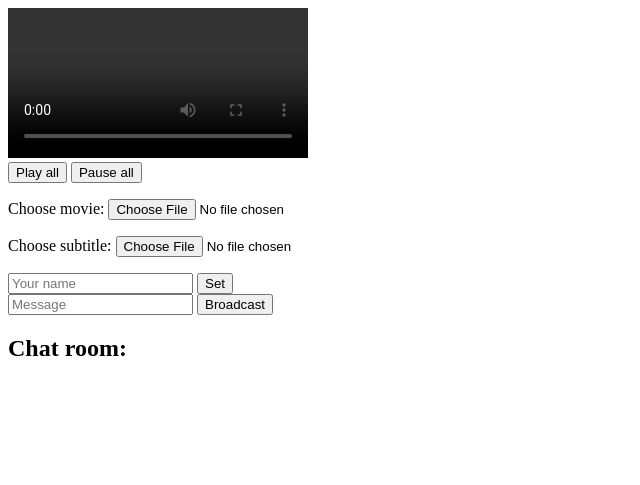
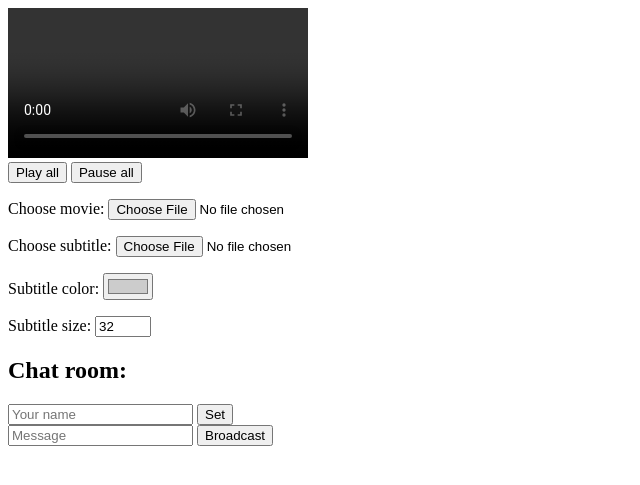
Before and after one commit to byeah/syncplayer, a Flask app: page / in a window 1280 px wide. Shown: the top 485 px of the page, without its empty margins (0-640 px from the left). Run offline with Flask 2, Linux system fonts and the light colour scheme; some libraries are stand-ins or nearby versions.

Commit message:
Enable adjusting font size and color of subtitles

```diff
--- a/templates/index.html
+++ b/templates/index.html
@@ -4,10 +4,8 @@
     <title>Sync Player</title>
     <style type="text/css">
         video::cue {
-            color: #a00;
             background-color: rgba(0, 0, 0, 0);
             font-family: "Arial","Microsoft YaHei","黑体",sans-serif,"宋体";
-            font-size: 32px;
             text-shadow: 0 -1px 5px #000, 0 1px 5px #000, -1px 0 5px #000, 1px 0 5px #000;
         }
         video::-webkit-media-controls-fullscreen-button {}
@@ -19,6 +17,8 @@
         video::-webkit-media-controls-toggle-closed-captions-button {}
         video::-webkit-media-controls-volume-slider {}
     </style>
+    <style id="font_color_style" type="text/css"> video::cue {color: #cccccc; } </style>
+    <style id="font_size_style" type="text/css"> video::cue {font-size: 32px; } </style>
     <script type="text/javascript" src="http://code.jquery.com/jquery-1.4.2.min.js"></script>
     <script type="text/javascript" src="http://cdnjs.cloudflare.com/ajax/libs/socket.io/1.3.5/socket.io.min.js"></script>
     <script type="text/javascript" charset="utf-8">
@@ -96,6 +96,18 @@
             $('.btn-pause').click(function () {
                 socket.emit('video control', {actiontype: 'pause', progress: video.currentTime});
             });
+            $('#font_color_value').val('#cccccc');
+            $('#font_size_value').val(32);
+            $('#font_color_value').change(function () {
+                console.log('Subtitle color changed to:' + $('#font_color_value').val());
+                var newStyle = 'video::cue {color: ' + $('#font_color_value').val() + '; }';
+                $('#font_color_style').text(newStyle);
+            });
+            $('#font_size_value').change(function () {
+                console.log('Subtitle size changed to:' + $('#font_size_value').val());
+                var newStyle = 'video::cue {font-size: ' + $('#font_size_value').val() + 'px; }';
+                $('#font_size_style').text(newStyle);
+            });
             socket.on('video control',function(d){
                 var actions = function() {
                     video.pause();
@@ -129,7 +141,10 @@
     <div>
         <p>Choose movie: <input id="videoInput" type="file" accept="video/*,.mp4"></p>
         <p>Choose subtitle: <input id="subtitleInput" type="file" accept=".vtt"></p>
+        <p>Subtitle color: <input type="color" name="font_color_value" id="font_color_value"></p>
+        <p>Subtitle size: <input type="number" name="font_size_value" id="font_size_value" min="1" max="50"></p>
     </div>
+    <h2>Chat room:</h2>
     <form id="emit" method="POST" action='#'>
         <input type="text" name="emit_data" id="emit_data" placeholder="Your name">
         <input type="submit" value="Set">
@@ -138,7 +153,6 @@
         <input type="text" name="broadcast_data" id="broadcast_data" placeholder="Message">
         <input type="submit" value="Broadcast">
     </form>
-    <h2>Chat room:</h2>
     <div id="log"></div>
 </body>
 </html>
```
